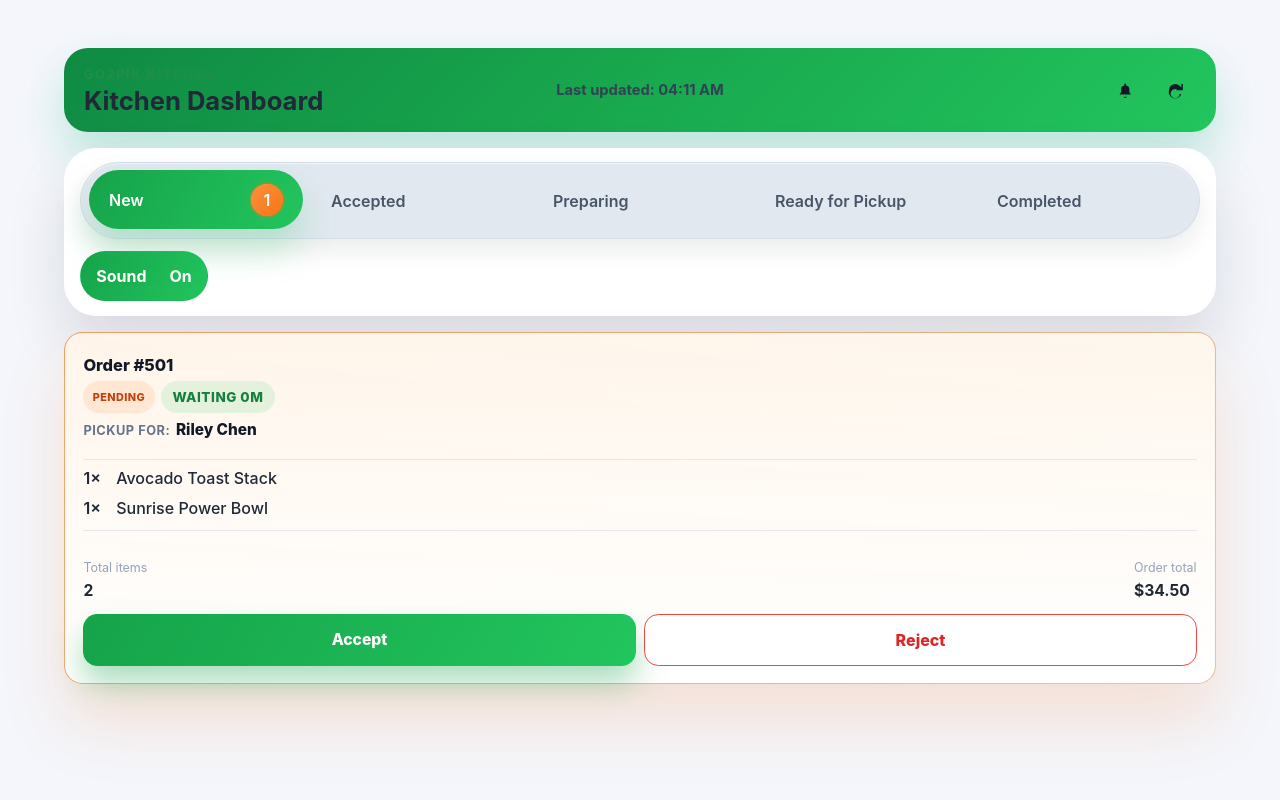
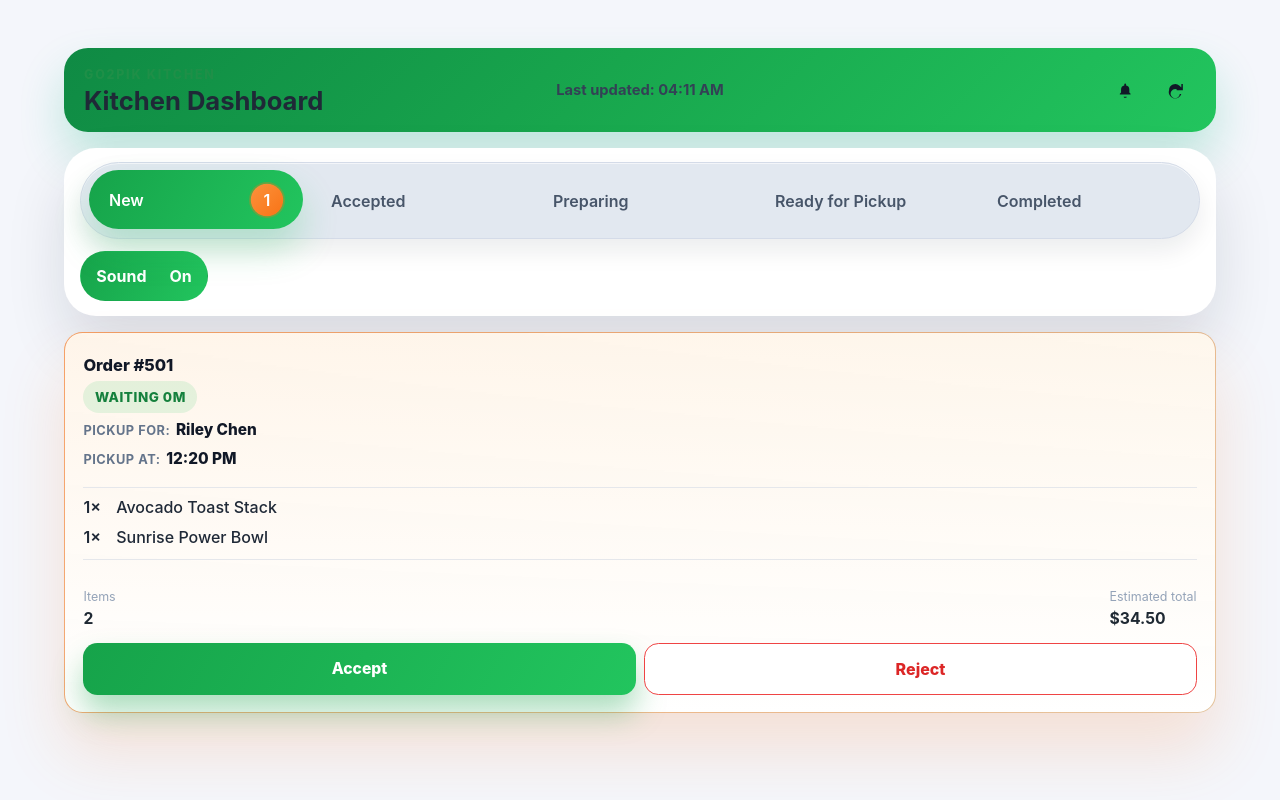
Before and after one commit to gbhandaru/go2pik-frontend, a React (Vite) app: page /kitchen/orders in a window 1280 px wide. Built offline with nearby package versions, Linux system fonts and the light colour scheme; no server answers.

Commit message:
UI Improvements ,kitchen dashboard-14

```diff
--- a/src/components/kitchen/KitchenOrderCard.jsx
+++ b/src/components/kitchen/KitchenOrderCard.jsx
@@ -49,6 +49,7 @@ export default function KitchenOrderCard({
       ? order.totalItems
       : order.items?.reduce((sum, item) => sum + (item.quantity || 1), 0) || 0;
   const statusLabel = STATUS_LABELS[order.status] || order.status;
+  const pickupTime = order.pickupTime || order.pickupAt || order.scheduledPickupTime || null;
   const totalValue = order.total ?? order.totalDisplay;
   const subtotalValue = order.subtotal ?? order.subtotalDisplay;
   const taxValue = order.tax ?? order.taxDisplay;
@@ -76,7 +77,6 @@ export default function KitchenOrderCard({
             <p className="kitchen-order-card__order-number">Order #{orderNumber}</p>
           </div>
           <div className="kitchen-order-card__badges">
-            {isPending && <span className="kitchen-order-card__badge">Pending</span>}
             {waitLabel && (
               <span
                 className={[
@@ -101,6 +101,12 @@ export default function KitchenOrderCard({
           <span className="kitchen-order-card__pickup-label">PICKUP FOR:</span>
           <strong>{customerName}</strong>
         </div>
+        {pickupTime && (
+          <div className="kitchen-order-card__pickup kitchen-order-card__pickup--time">
+            <span className="kitchen-order-card__pickup-label">PICKUP AT:</span>
+            <strong>{pickupTime}</strong>
+          </div>
+        )}
       </div>
 
       <div className="kitchen-order-card__items">
@@ -121,25 +127,13 @@ export default function KitchenOrderCard({
       <footer className="kitchen-order-card__footer">
         <div className="kitchen-order-card__totals">
           <div>
-            <p className="muted">Total items</p>
+            <p className="muted">Items</p>
             <strong>{totalItems}</strong>
           </div>
           {hasTotal && (
             <div>
-              <p className="muted">Order total</p>
+              <p className="muted">Estimated total</p>
               <strong>{typeof totalValue === 'number' ? formatCurrency(totalValue) : totalValue}</strong>
-            </div>
-          )}
-          {subtotalValue != null && (
-            <div>
-              <p className="muted">Subtotal</p>
-              <strong>{typeof subtotalValue === 'number' ? formatCurrency(subtotalValue) : subtotalValue}</strong>
-            </div>
-          )}
-          {taxValue != null && (
-            <div>
-              <p className="muted">Tax</p>
-              <strong>{typeof taxValue === 'number' ? formatCurrency(taxValue) : taxValue}</strong>
             </div>
           )}
         </div>
--- a/src/styles/globals.css
+++ b/src/styles/globals.css
@@ -1943,7 +1943,7 @@ hr {
   display: flex;
   flex-wrap: wrap;
   gap: 0.4rem;
-  justify-content: flex-end;
+  justify-content: flex-start;
 }
 
 .kitchen-order-card__pickup {
@@ -1958,6 +1958,10 @@ hr {
   justify-content: flex-start;
   gap: 0.35rem;
   box-shadow: none;
+}
+
+.kitchen-order-card__pickup--time {
+  margin-top: 0.1rem;
 }
 
 .kitchen-order-card__pickup-label {
@@ -2086,6 +2090,7 @@ hr {
   justify-content: space-between;
   gap: 0.65rem;
   flex-wrap: wrap;
+  align-items: flex-start;
 }
 
 .kitchen-order-card__totals div {
```
Also changed, not shown: 5 other files (tests, documents, lock files or other folders).
